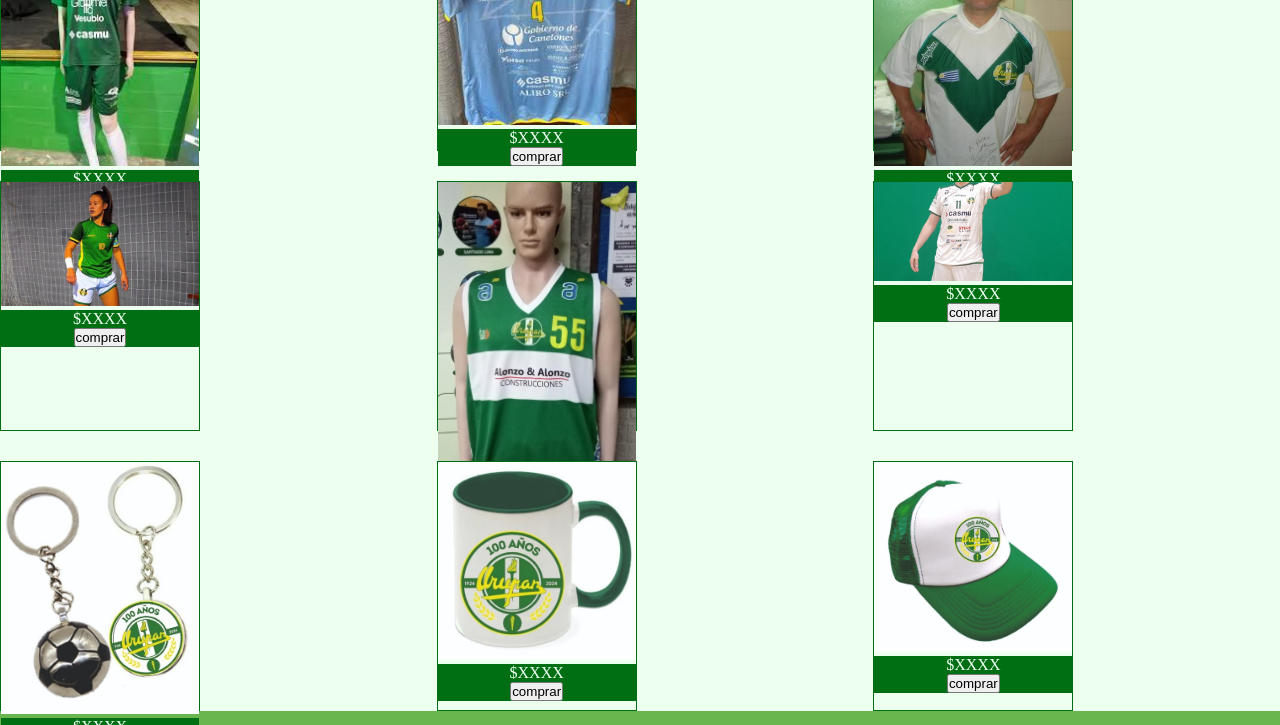
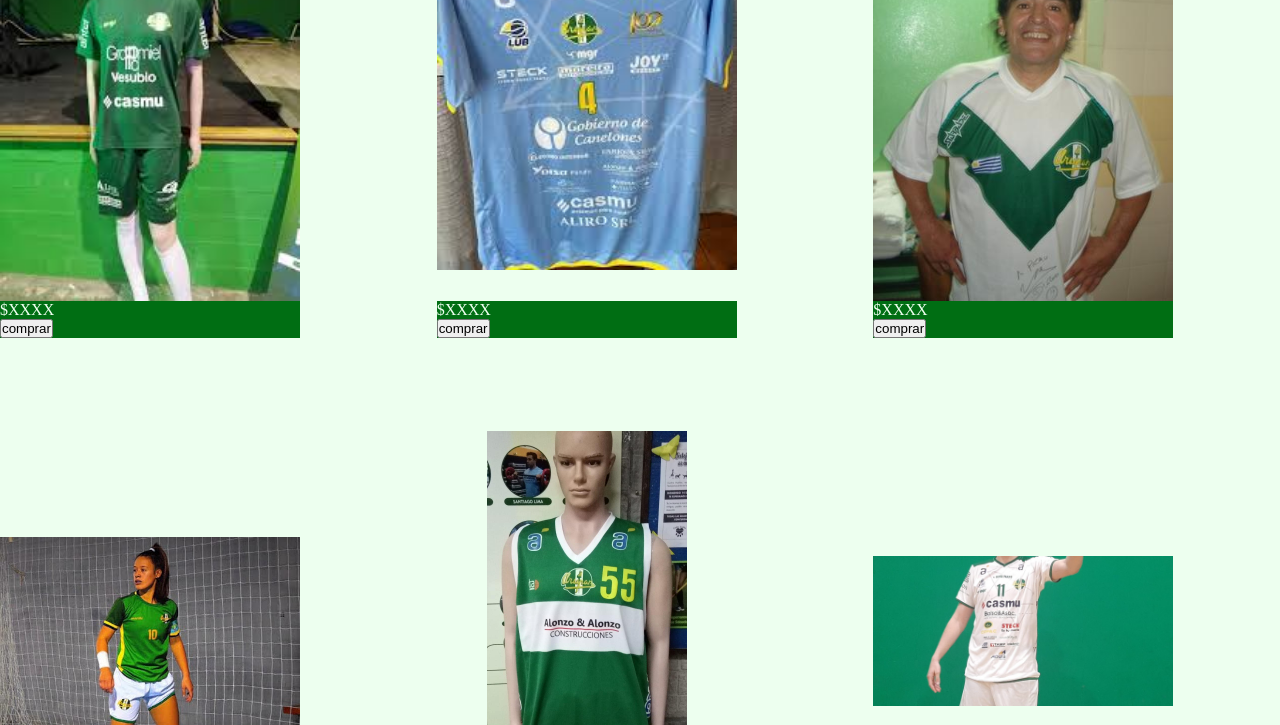
Before and after one commit to Barbachen/segunda-preentrega, a website: page pages/tienda.html in a window 1280 px wide. Shown: the part 370-1095 px from the top of the page. Drawn offline with Linux system fonts and the light colour scheme.

Commit message:
proyecto final - ten piedad

```diff
--- a/pages/tienda.html
+++ b/pages/tienda.html
@@ -25,8 +25,8 @@
             <h1>Tienda</h1>
         </section>
         <section class="products-container">
-            <div class="container-store">
-                <article class="card">
+            <div>
+                <article class="cards">
                     <div>
                         <img src="../assets/img/primera-preentrega/tienda.1.jpg" alt="objetoTienda1">
                     </div>
@@ -36,8 +36,8 @@
                     </div>
                 </article>
             </div>
-            <div class="container-store">
-                <article class="card">
+            <div>
+                <article class="cards">
                     <div>
                         <img src="../assets/img/primera-preentrega/tienda.2.jpg" alt="objetoTienda2">
                     </div>
@@ -47,8 +47,8 @@
                     </div>
                 </article>
             </div>
-            <div class="container-store">
-                <article class="card">
+            <div>
+                <article class="cards">
                     <div>
                         <img src="../assets/img/primera-preentrega/tienda.3.diego.jpg" alt="objetoTienda3">
                     </div>
@@ -58,8 +58,8 @@
                     </div>
                 </article>
             </div>
-            <div class="container-store">
-                <article class="card">
+            <div>
+                <article class="cards">
                     <div>
                         <img src="../assets/img/primera-preentrega/tienda.4.jpg" alt="objetoTienda4">
                     </div>
@@ -69,8 +69,8 @@
                     </div>
                 </article>
             </div>
-            <div class="container-store">
-                <article class="card">
+            <div>
+                <article class="cards">
                     <div>
                         <img src="../assets/img/primera-preentrega/tienda.5.jpg" alt="objetoTienda5">
                     </div>
@@ -80,8 +80,8 @@
                     </div>
                 </article>
             </div>
-            <div class="container-store">
-                <article class="card">
+            <div>
+                <article class="cards">
                     <div>
                         <img src="../assets/img/primera-preentrega/tienda.6.jpg" alt="objetoTienda6">
                     </div>
@@ -91,8 +91,8 @@
                     </div>
                 </article>
             </div>
-            <div class="container-store">
-                <article class="card">
+            <div>
+                <article class="cards">
                     <div>
                         <img src="../assets/img/primera-preentrega/tienda.7.jpg" alt="objetoTienda7">
                     </div>
@@ -102,8 +102,8 @@
                     </div>
                 </article>
             </div>
-            <div class="container-store">
-                <article class="card">
+            <div>
+                <article class="cards">
                     <div>
                         <img src="../assets/img/primera-preentrega/tienda.8.jpg" alt="objetoTienda8">
                     </div>
@@ -113,8 +113,8 @@
                     </div>
                 </article>
             </div>
-            <div class="container-store">
-                <article class="card">
+            <div>
+                <article class="cards">
                     <div>
                         <img src="../assets/img/primera-preentrega/tienda.9.jpg" alt="objetoTienda9">
                     </div>
--- a/scss/components/_cards.scss
+++ b/scss/components/_cards.scss
@@ -1,12 +1,12 @@
 .cards{
-    width: 250px;
-    height: 300px;
+    width: 300px;
+    height: 500px;
     background-color: #EDFFEF;
     border-radius: 5px;
     div{
         &:first-child{
             width: 100%;
-            height: 50%;
+            height: 80%;
             img{
                 width: 100%;
                 height: 100%;
--- a/scss/layout/_main-tienda.scss
+++ b/scss/layout/_main-tienda.scss
@@ -14,24 +14,6 @@
         gap: 30px;
     }
 
-    .container-store{
-        width: 200px;
-        height: 250px;
-        text-align: center;
-        border: 1px solid #006E13;
-    }
-
-    .container-store div{
-        width: 100%;
-        height: 60%;
-    }
-
-    .container-store div img {
-        width: 100%;
-        height:100%;
-    }
-
-
     .tiendaPriceTag {
         background-color: #006E13;
         color: #EDFFEF;
```
Also changed, not shown: css/style.css.
